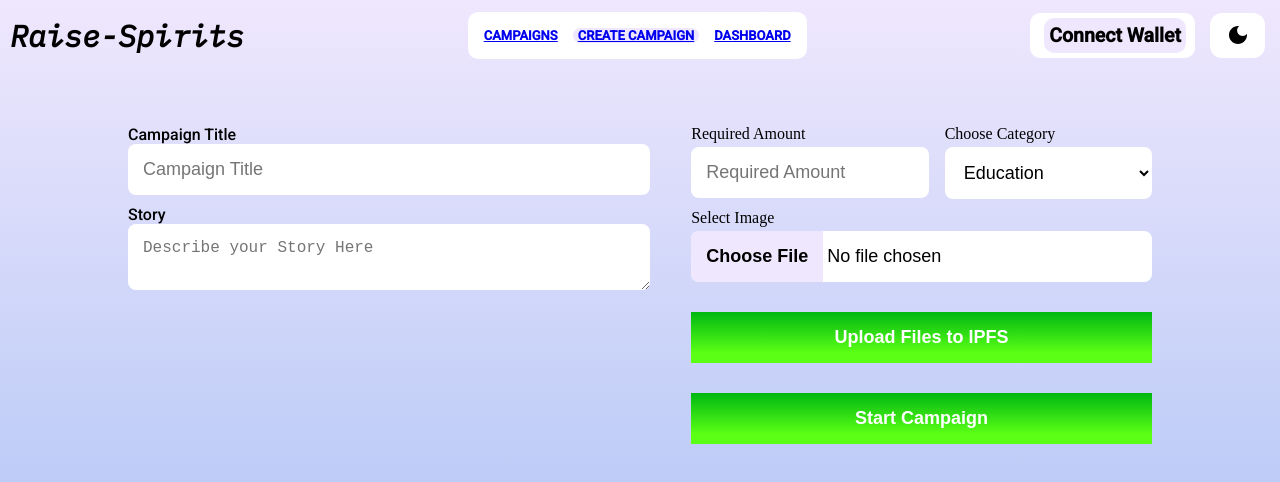
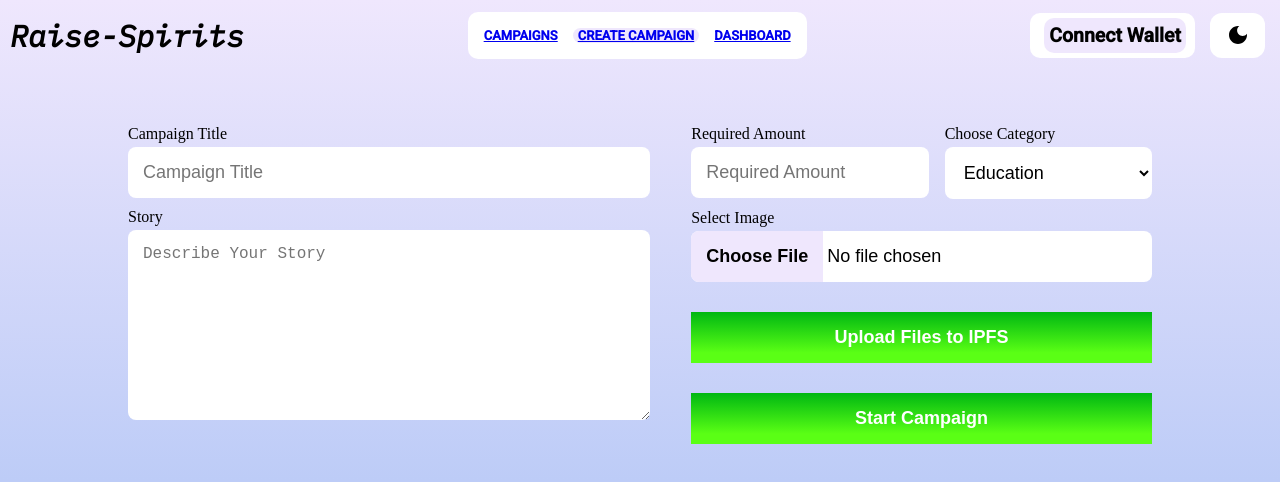
Before and after one commit to panditdhamdhere/Web-3-DApp, a Next.js app: page /createcampaign in a window 1280 px wide. Shown: the top 482 px of the page. Built offline with nearby package versions, Linux system fonts and the light colour scheme; no server answers; what ipfs-http-client would draw is missing.

Commit message:
files edited

```diff
--- a/components/Form/Components/FormLeftWrapper.js
+++ b/components/Form/Components/FormLeftWrapper.js
@@ -1,64 +1,61 @@
-import styled from "styled-components";
-import { FormState } from "../Form";
-import { useContext } from "react";
+import styled from 'styled-components';
+import { FormState } from '../Form';
+import { useContext } from 'react';
 
 const FormLeftWrapper = () => {
-const Handler = useContext(FormState);
-
+  const Handler = useContext(FormState);
 
   return (
     <FormLeft>
       <FormInput>
         <label>Campaign Title</label>
-        <Input onChange={Handler.FormHandler} value={Handler.form.campaignTitle} placeholder="Campaign Title" name="campaignTitle">
+        <Input onChange={Handler.FormHandler} value={Handler.form.campaignTitle} placeholder='Campaign Title' name='campaignTitle'>
         </Input>
       </FormInput>
-
       <FormInput>
         <label>Story</label>
-        <TextArea onChange={Handler.FormHandler} value={Handler.form.story} name="story" placeholder="Describe your Story Here">
+        <TextArea onChange={Handler.FormHandler} value={Handler.form.story} name="story" placeholder='Describe Your Story'>
         </TextArea>
       </FormInput>
-    </FormLeft >
+    </FormLeft>
   )
 }
 
-
 const FormLeft = styled.div`
-width: 48%;
+  width:48%;
 `
 
 const FormInput = styled.div`
-display: flex;
-flex-direction: column;
-font-family: 'Roboto';
-margin-top: 10px;
+  display:flex ;
+  flex-direction:column;
+  font-family:'poppins';
+  margin-top:10px ;
 `
-
 const Input = styled.input`
-padding: 15px;
-background-color: ${(props) => props.theme.bgDiv}
-color: ${(props) => props.theme.color}
-margin-top: 4px;
-border: none;
-border-radius: 8px;
-outline: none;
-font-size:large;
-width:100% ;
+  padding:15px;
+  background-color:${(props) => props.theme.bgDiv} ;
+  color:${(props) => props.theme.color} ;
+  margin-top:4px;
+  border:none ;
+  border-radius:8px ;
+  outline:none;
+  font-size:large;
+  width:100% ;
 `
 
 const TextArea = styled.textarea`
-padding: 15px;
-background-color: ${(props) => props.theme.bgDiv}
-color: ${(props) => props.theme.color}
-margin-top: 4px;
-border: none;
-border-radius: 8px;
-outline: none;
-font-size:large;
-width:100% ;
-max-width: 100%;
-min-width: 100%;
-overflow-x: hidden;
+  padding:15px;
+  background-color:${(props) => props.theme.bgDiv} ;
+  color:${(props) => props.theme.color} ;
+  margin-top:4px;
+  border:none;
+  border-radius:8px ;
+  outline:none;
+  font-size:large;
+  max-width:100%;
+  min-width:100%;
+  overflow-x:hidden;
+  min-height:160px ;
 `
-export default FormLeftWrapper
+
+export default FormLeftWrapper;
--- a/components/Form/Components/FormRightWrapper.js
+++ b/components/Form/Components/FormRightWrapper.js
@@ -2,16 +2,16 @@ import styled from 'styled-components';
 import { FormState } from '../Form';
 import { useState, useContext } from 'react';
 import { toast } from 'react-toastify';
-import { TailSpin } from 'react-loader-spinner'
-import { create as IPFSHTTPClient } from 'ipfs-http-client';
+import {TailSpin} from 'react-loader-spinner'
+import {create as IPFSHTTPClient} from 'ipfs-http-client';
 
-const projectId = '60651117dee4be67238b'
-const projectSecret = 'e6ef95d36428180dc4307105f5f5da0c69af19de295f2999a399138d415a3cfc'
+const projectId = process.env.NEXT_PUBLIC_IPFS_ID
+const projectSecret = process.env.NEXT_PUBLIC_IPFS_KEY
 const auth = 'Basic ' + Buffer.from(projectId + ":" + projectSecret).toString('base64')
 
 const client = IPFSHTTPClient({
-  host: 'ipfs.infura.io',
-  port: 5001,
+  host:'ipfs.infura.io',
+  port:5001,
   protocol: 'https',
   headers: {
     authorization: auth
@@ -28,7 +28,7 @@ const FormRightWrapper = () => {
     e.preventDefault();
     setUploadLoading(true);
 
-    if (Handler.form.story !== "") {
+    if(Handler.form.story !== "") {
       try {
         const added = await client.add(Handler.form.story);
         Handler.setStoryUrl(added.path)
@@ -38,7 +38,7 @@ const FormRightWrapper = () => {
     }
 
 
-    if (Handler.image !== null) {
+      if(Handler.image !== null) {
           try {
               const added = await client.add(Handler.image);
               Handler.setImageUrl(added.path)
@@ -82,7 +82,7 @@ const FormRightWrapper = () => {
         <Button onClick={uploadFiles}>
           Upload Files to IPFS
         </Button>
-          : <Button style={{ cursor: "no-drop" }}>Files uploaded Sucessfully</Button>
+        : <Button style={{cursor: "no-drop"}}>Files uploaded Sucessfully</Button>
       }
       <Button onClick={Handler.startCampaign}>
         Start Campaign
```
Also changed, not shown: components/Form/Form.js (+9 -9 lines), components/layout/components/Wallet.js (+2 -50 lines). Lines whose indentation alone changed are shown as unchanged.
